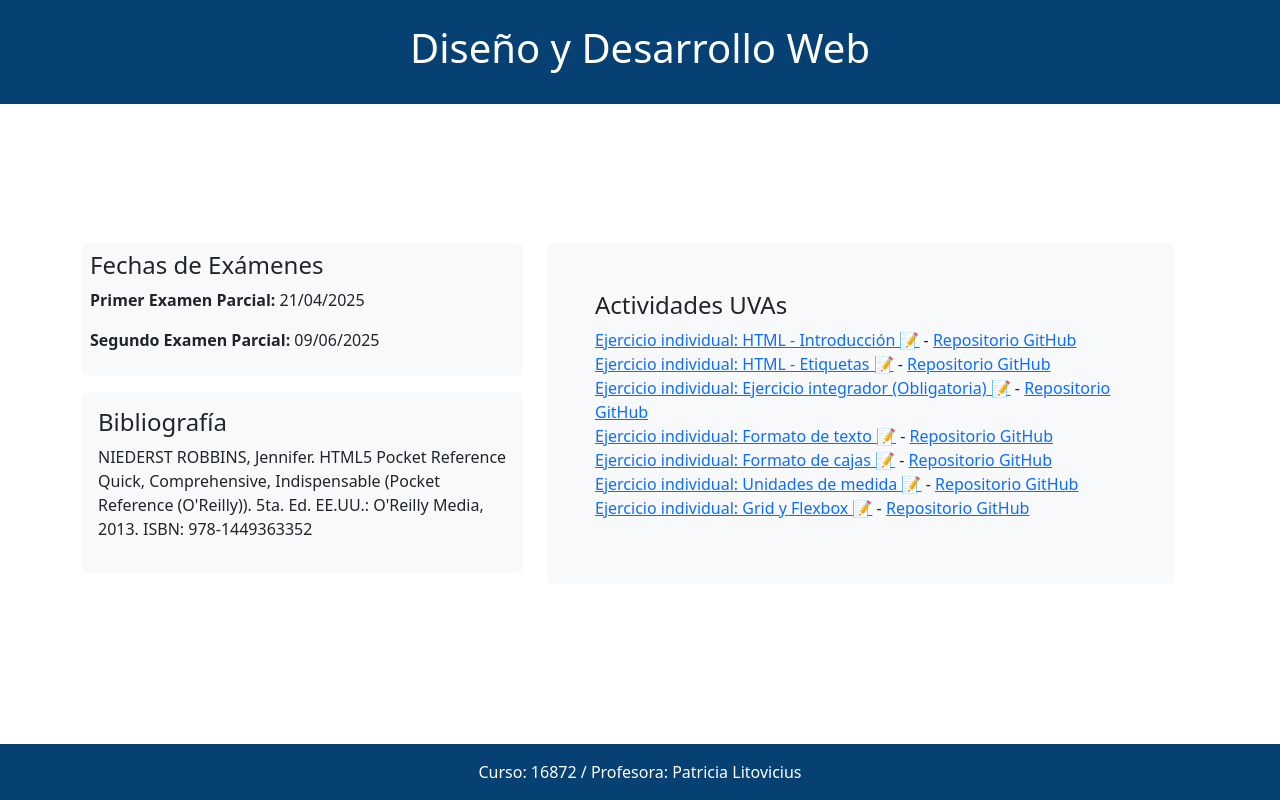
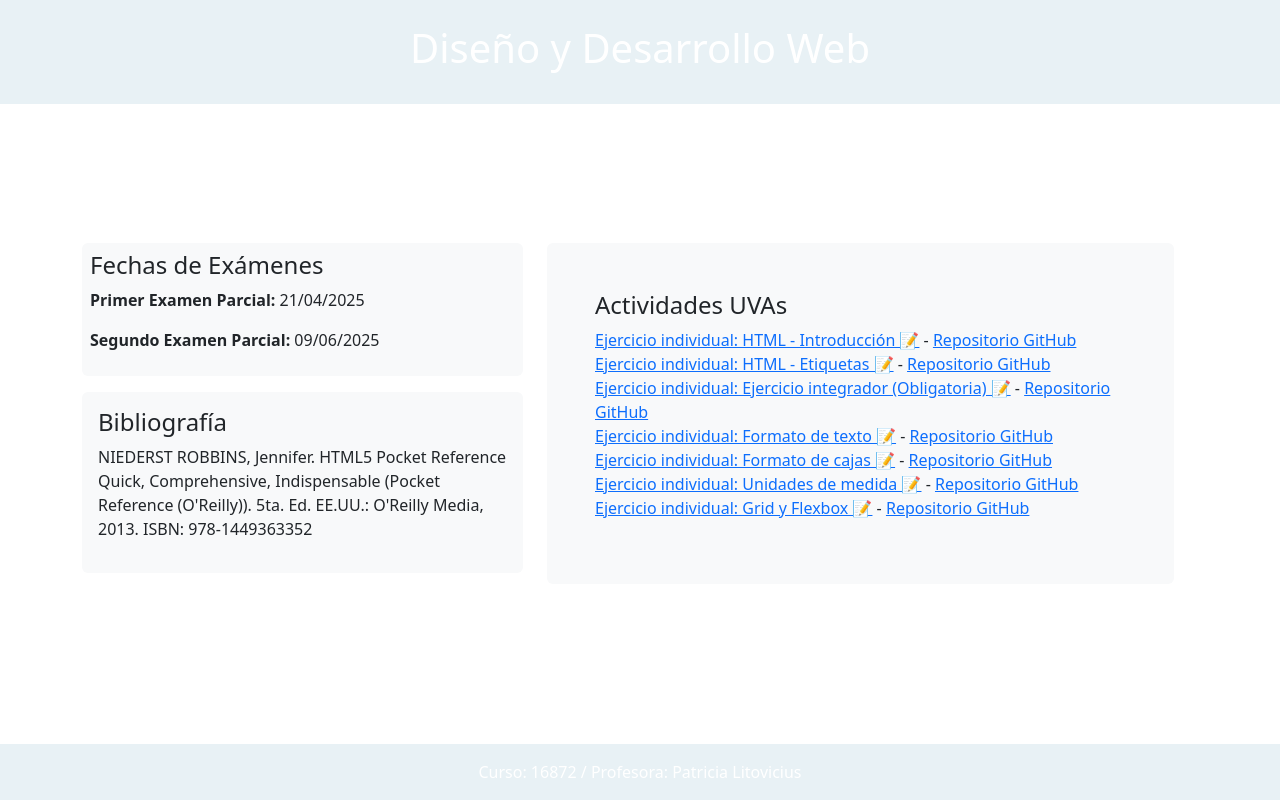
Before and after one commit to ElizabethCorrea13/tp2, a plain HTML site: page index.html in a window 1280 px wide. Drawn offline with nearby package versions, Linux system fonts and the light colour scheme.

Commit message:
Update index.html

```diff
--- a/index.html
+++ b/index.html
@@ -7,7 +7,7 @@
     <link href="https://cdn.jsdelivr.net/npm/bootstrap@5.3.0-alpha1/dist/css/bootstrap.min.css" rel="stylesheet">
 </head>
 <body class="d-flex flex-column h-100">
-    <header class="text-white text-center py-4" style="background-color: #074173;">
+    <header class="text-white text-center py-4" style="background-color: #E8F1F5;">
         <h1>Diseño y Desarrollo Web</h1>
     </header>
     <main class="container py-3 flex-grow-1 d-flex align-items-center">
@@ -40,7 +40,7 @@
             </div>
         </div>
     </main>
-    <footer class="text-white text-center py-3 mt-auto" style="background-color: #074173;">
+    <footer class="text-white text-center py-3 mt-auto" style="background-color: #E8F1F5;">
         Curso: 16872 / Profesora: Patricia Litovicius
     </footer>
     <script src="https://cdn.jsdelivr.net/npm/bootstrap@5.3.0-alpha1/dist/js/bootstrap.bundle.min.js"></script>
```
